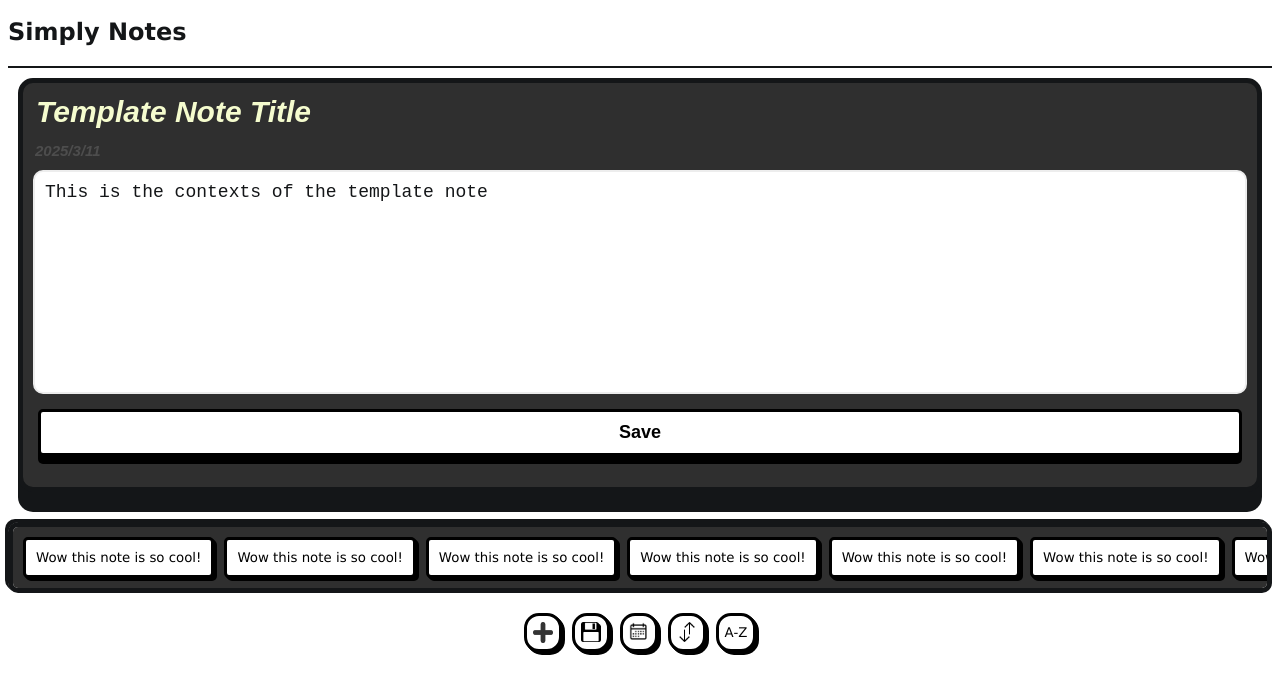
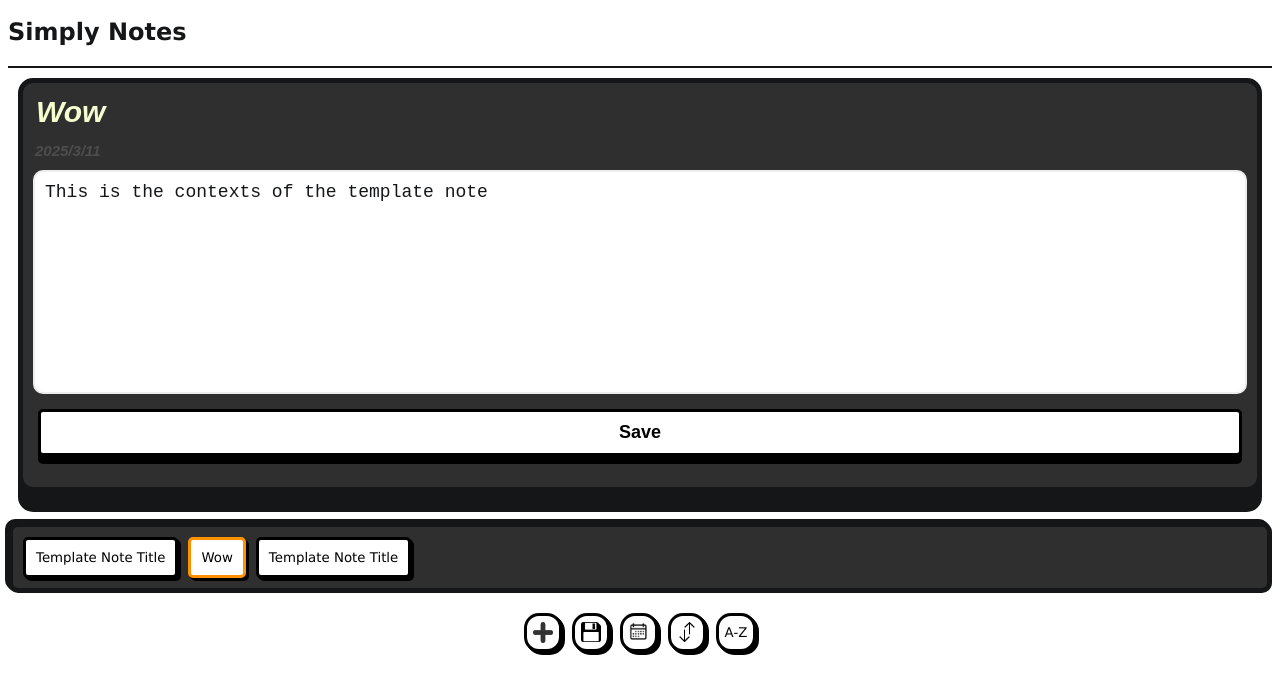
Before and after one commit to EliMorettiCS/Notes-Website, a plain HTML site: page index.html in a window 1280 px wide. Shown: the part 49-742 px from the top of the page. Drawn offline with Linux system fonts and the light colour scheme.

Commit message:
Planning to rework some html elements to fit the programs needs better.

```diff
--- a/index.html
+++ b/index.html
@@ -8,21 +8,15 @@
         <h2>Simply Notes</h2>
         <hr>
         <div id="selectedNote">
-            <form action="Note">
-                <input type="text" id="title" name="title" placeholder="Title" size="18" value="e">
+            <form action="">
+                <input type="text" id="title" name="title" placeholder="Title" size="18">
                 <input type="text" id="date" name="date" placeholder="Date" readonly>
                 <textarea type="text" id="contents" name="contents" placeholder="Type Your Note Here:" autofocus rows="10"></textarea>
                 <input type="submit" value="Save" id="save">
             </form>
         </div>
         <div id="notes">
-            <button>Wow this note is so cool!</button>
-            <button>Wow this note is so cool!</button>
-            <button>Wow this note is so cool!</button>
-            <button>Wow this note is so cool!</button>
-            <button>Wow this note is so cool!</button>
-            <button>Wow this note is so cool!</button>
-            <button>Wow this note is so cool!</button>
+            <p>It seems you have been met with a terrible fate... (ERROR: No Notes To Display)</p>
         </div>
         <div id="options">
             <button><img src="plus-symbol.png" alt="plus symbol" width="20"></button>
--- a/main.css
+++ b/main.css
@@ -34,6 +34,8 @@ hr {
 button {
     font-family:Verdana, Geneva, Tahoma, sans-serif;
 }
+
+
 #notes button {
     flex-flow: row nowrap;
     flex-grow:0;
@@ -47,8 +49,9 @@ button {
     transition-timing-function: ease-in-out;
     padding: 10px;
     background-color: rgb(255, 255, 255);
+}
 
-}
+
 #notes button:hover {
     border-width: 3px;
     border-style:solid;
@@ -58,6 +61,11 @@ button {
     drop-shadow(-1px 1px white)drop-shadow(2px -1px white);
     translate:0px -2px;
 
+}
+
+#notes p {
+    color: rgb(175, 175, 175);
+    font-size: 10px;
 }
 
 #options {
@@ -183,3 +191,7 @@ textarea{
     color: #141618;
     outline: none;
 }
+
+#selected {
+    border-color: rgb(255, 145, 0);
+}
--- a/main.js
+++ b/main.js
@@ -23,6 +23,12 @@ let templateNote = {
         },
         giveDate : function() {
             return this.date;
+        },
+        changeTitle : function(newTitle) {
+            this.title = newTitle;
+        },
+        changeText : function(newText) {
+            this.text = newText;
         }
 }
 function logNote(findNum) {
@@ -34,12 +40,25 @@ function createNote() {
     notesCreated=notesCreated+1;
 }
 
-createNote()
-createNote()
-createNote()
-logNote(1);
-console.log(notes[1].giveTitle())
+function selectNote(noteNum) {
+    document.getElementById("title").value = notes[noteNum].giveTitle();
+    document.getElementById("date").value = notes[noteNum].giveDate();
+    document.getElementById("contents").value = notes[noteNum].giveText();
+    const notesContainer = document.getElementById("notes");
+    notesContainer.innerHTML = "";
+    notes.forEach((note) => {
+        const btn = document.createElement("button");
+        btn.textContent = note.giveTitle();
+        if (notes.indexOf(note) == noteNum) {
+            btn.id="selected";
+        }
+        notesContainer.appendChild(btn);
+    });
 
-document.getElementById("title").value = notes[1].giveTitle();
-document.getElementById("date").value = notes[1].giveDate();
-document.getElementById("contents").value = notes[1].giveText();
+}
+
+createNote();
+createNote();
+createNote();
+notes[1].changeTitle("Wow")
+selectNote(1);
```
